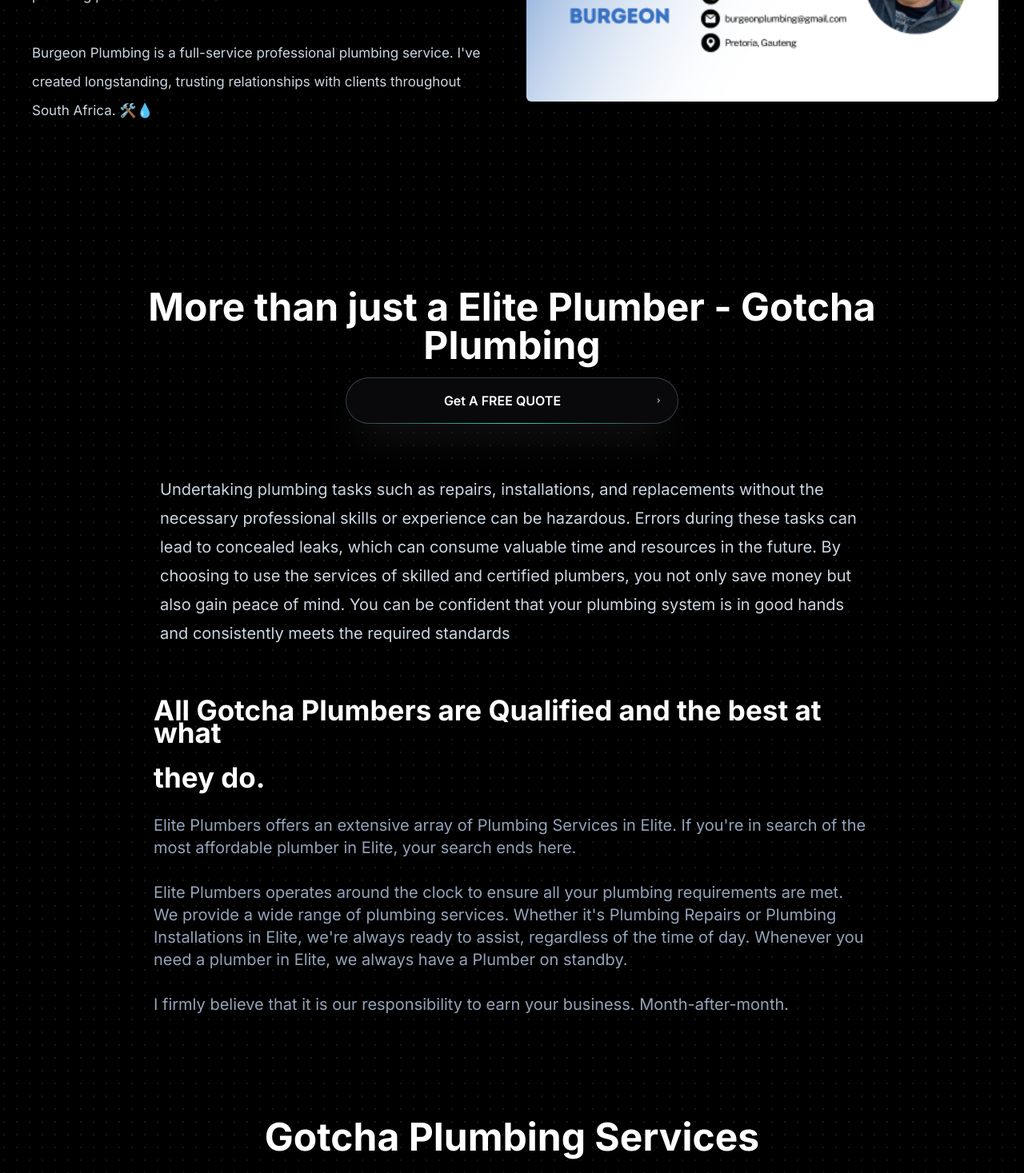
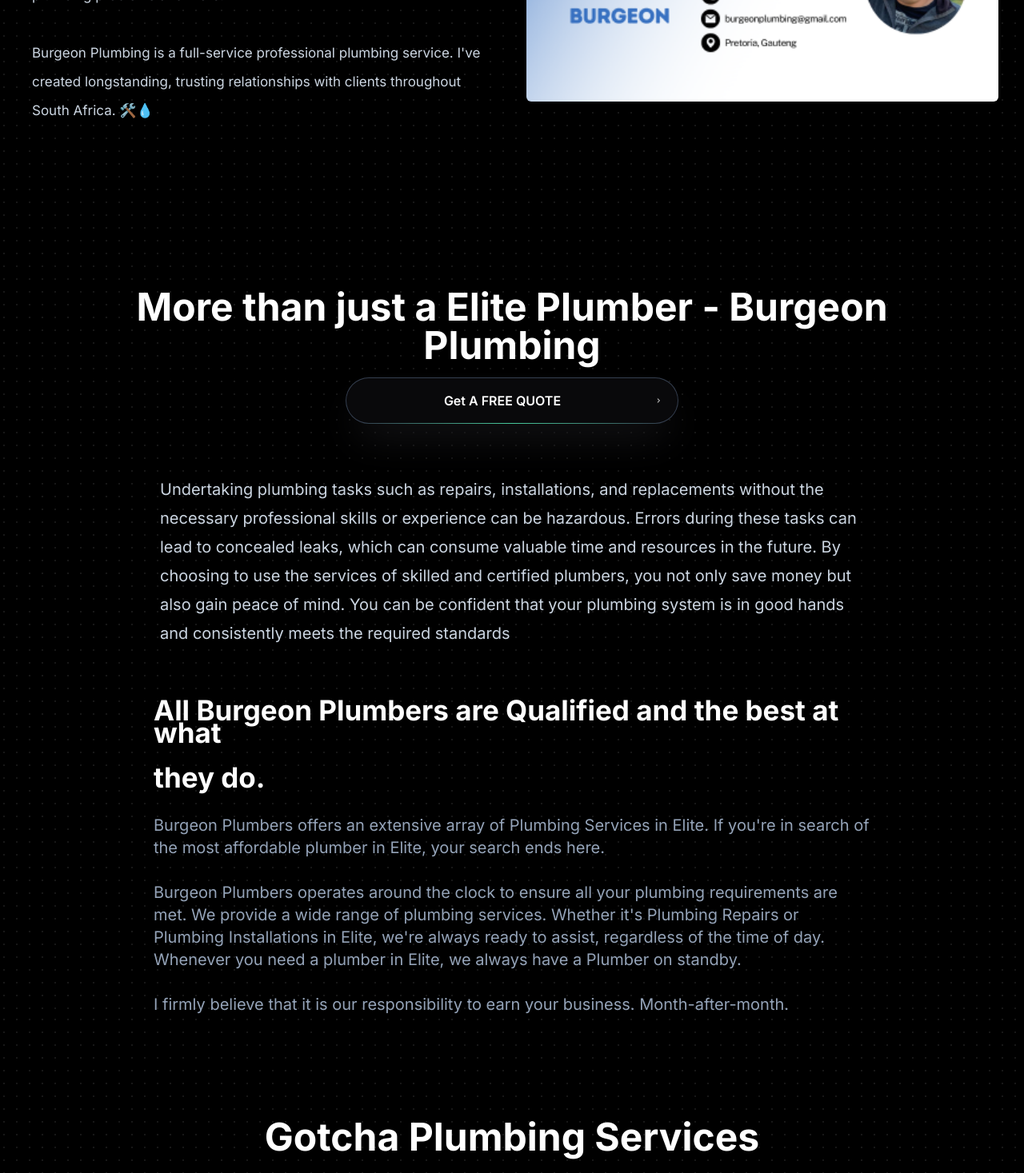
Before and after one commit to banele303/SouthFlow-Marketing-Agency, a Next.js app: page /about-us in a window 1280 px wide. Shown: the part 1489-2956 px from the top of the page at 80% size. Built offline with nearby package versions, Linux system fonts and the light colour scheme.

Commit message:
Update aboutus-welcome.tsx

```diff
--- a/app/about-us/aboutus-welcome.tsx
+++ b/app/about-us/aboutus-welcome.tsx
@@ -5,7 +5,7 @@
     <div className="dark:bg-white bg-black  dark:bg-dot-black/[0.2] bg-dot-white/[0.2] px-[2rem] md:px-[8rem]">
       <div className="w-full h-[280px]  md:h-[400px] rounded-b-[10%]">
         <h3 className="text-center font-Poppins text-2xl md:text-5xl pt-[-8rem] md:pt-[8rem] leading-9 text-white font-bold">
-          More than just a Elite Plumber - Gotcha Plumbing
+          More than just a Elite Plumber - Burgeon Plumbing
         </h3>
       </div>
 
@@ -49,14 +49,14 @@
 
 
         <h2 className="font-Poppins text-xl md:text-[35px] pt-[2rem] text-white font-bold">
-        All Gotcha Plumbers are Qualified and the best at what <br/><br/> they do.
+        All Burgeon Plumbers are Qualified and the best at what <br/><br/> they do.
         </h2>
 
         <p className="font-Poppins text-xl md:text-xl pt-[2rem] text-slate-400 ">
-        Elite Plumbers offers an extensive array of Plumbing Services in Elite. If you&apos;re in search of the most affordable plumber in Elite, your search ends here.
+        Burgeon Plumbers offers an extensive array of Plumbing Services in Elite. If you&apos;re in search of the most affordable plumber in Elite, your search ends here.
         <br />
           <br />
-Elite Plumbers operates around the clock to ensure all your plumbing requirements are met. We provide a wide range of plumbing services.
+Burgeon Plumbers operates around the clock to ensure all your plumbing requirements are met. We provide a wide range of plumbing services.
 
 Whether it&apos;s Plumbing Repairs or Plumbing Installations in Elite, we&apos;re always ready to assist, regardless of the time of day. Whenever you need a plumber in Elite, we always have a Plumber on standby.
 <br />
```
